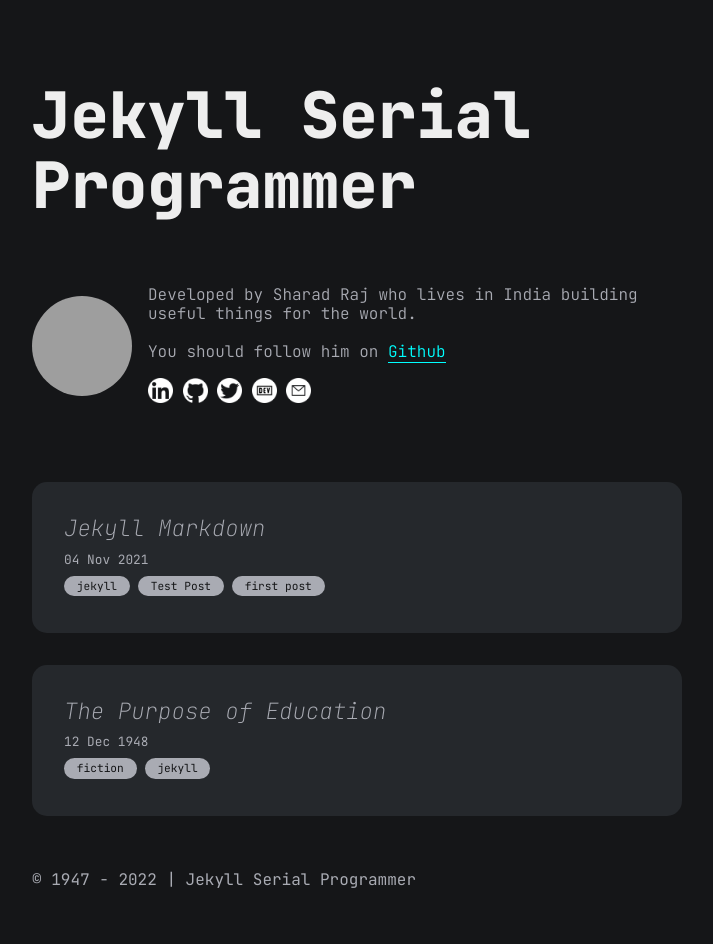
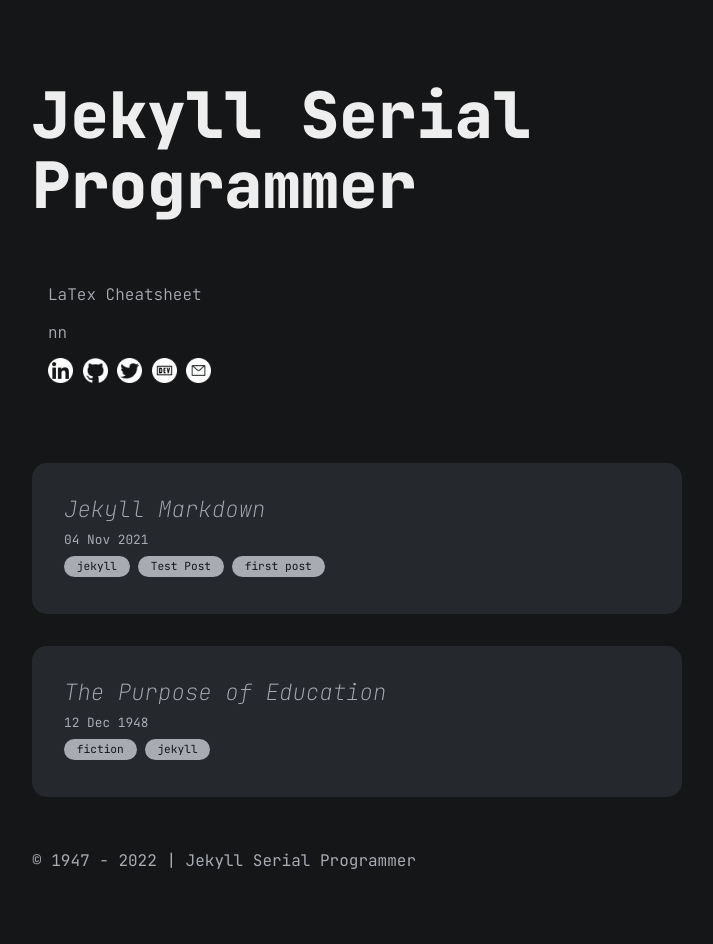
Before and after one commit to bragewiseth/LaTexCheatsheet, a Jekyll site: the page built from index.md, in a window 1280 px wide. Shown: the whole page, without its empty margins (283-996 px from the left). Built offline with Jekyll 4.4.1, drawn with Linux system fonts in a browser that asks for light colours; grey boxes are pictures that could not be loaded.

Commit message:
Update author.yml

```diff
--- a/_data/author.yml
+++ b/_data/author.yml
@@ -1,15 +1,15 @@
-name: Sharad Raj
-dp: https://avatars2.githubusercontent.com/u/36638057?s=460&u=0cbe4fd6b5a3655d91b3eb86db834d0829a0c086&v=4
+name: Brage Wiseth
+dp:
 description: "
   <p>
-    Developed by Sharad Raj who lives in India building useful things for the world.
+    LaTex Cheatsheet
   </p>
   <br/>
   <p>
-    You should follow him on <a href='https://github.com/sharadcodes' target='_blank'>Github</a>
+    nn
   </P>
 "
-email: dev_sharad@outlook.com
+email: bruh@mail.no
 contact:
   - title: linkedin
     url: https://www.linkedin.com/in/srsmaurya
```
